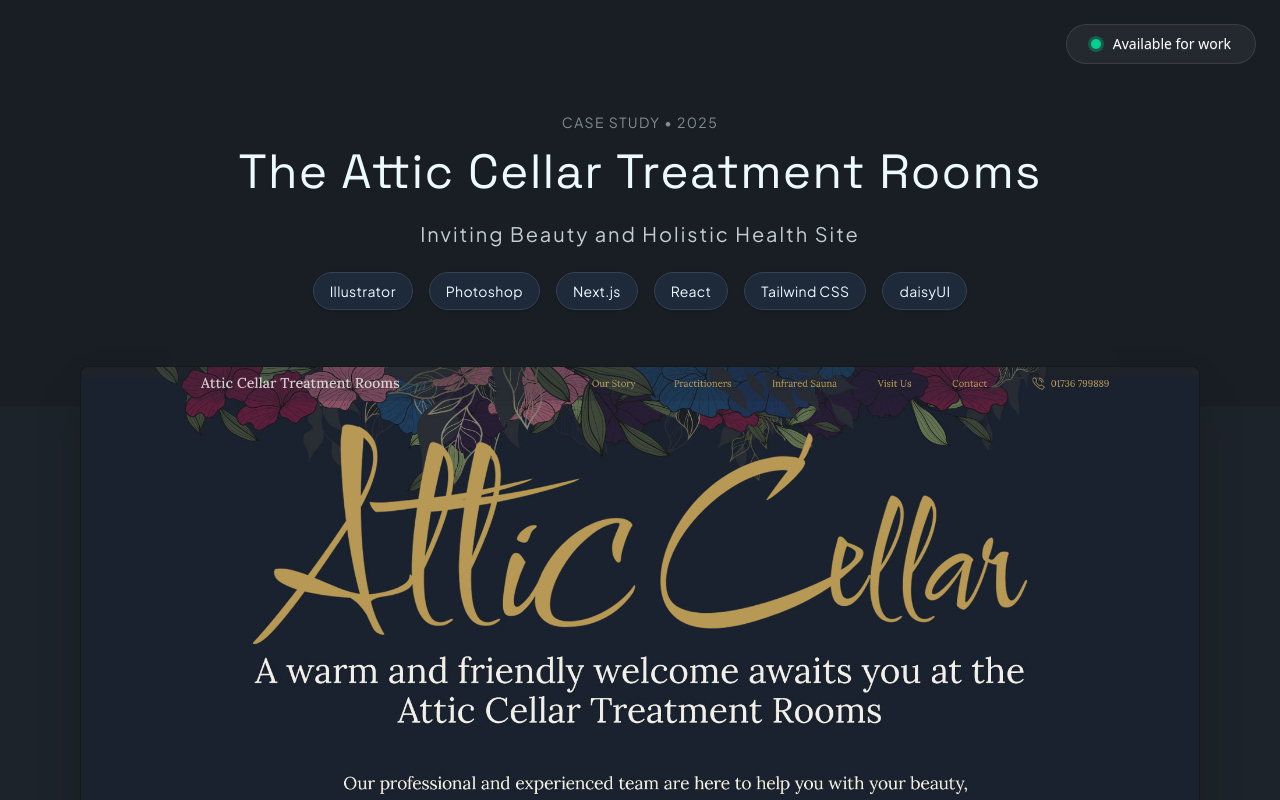
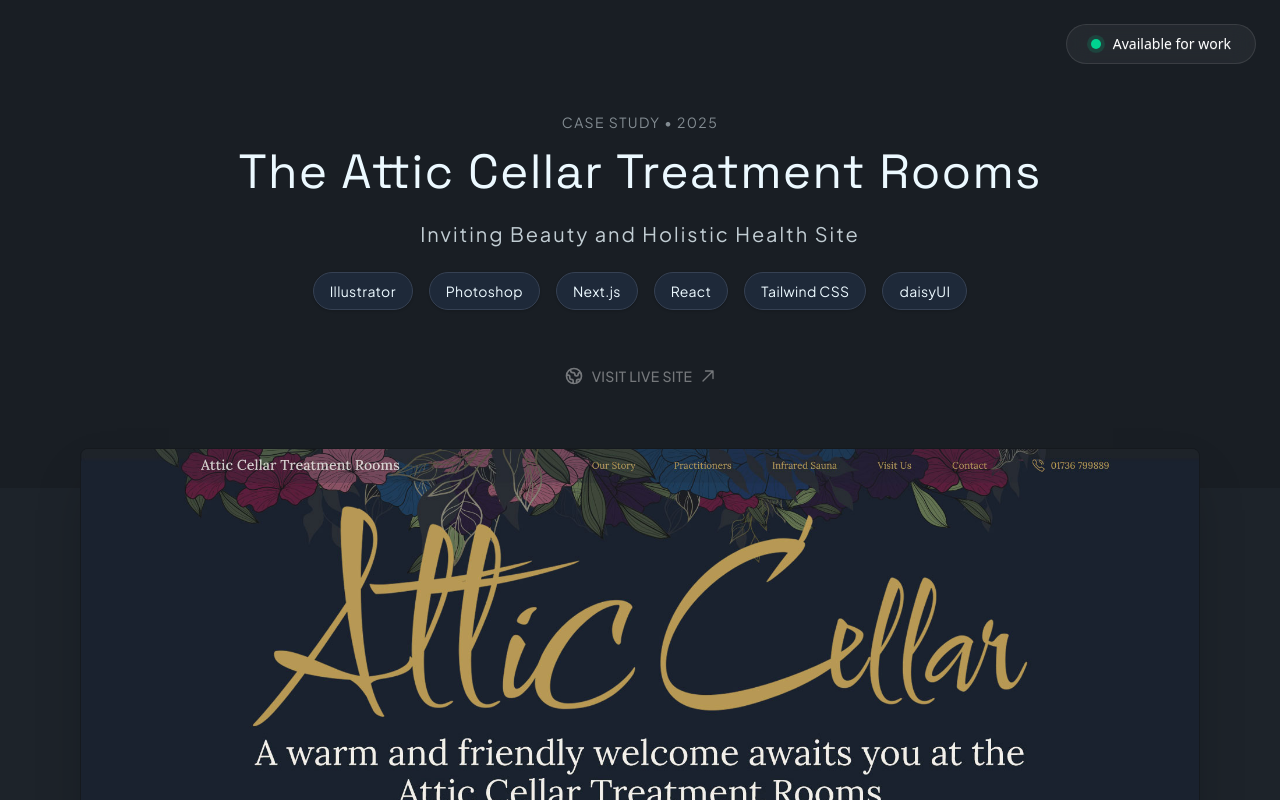
Before and after one commit to dr-rockit/my-portfolio, a Next.js app: page /work/attic-cellar in a window 1280 px wide. Shown: the top 800 px of the page. Built offline with nearby package versions, Linux system fonts and the light colour scheme.

Commit message:
feat: add links to live project sites

```diff
--- a/app/work/[slug]/ClientPage.jsx
+++ b/app/work/[slug]/ClientPage.jsx
@@ -4,7 +4,7 @@ import { useState, useEffect } from "react";
 import { motion } from "motion/react";
 import Image from "next/image";
 import Link from "next/link";
-import { HiArrowUp } from "react-icons/hi";
+import { HiArrowUp, HiOutlineGlobe } from "react-icons/hi";
 
 export default function ClientPage({ project, nextProject }) {
   const [showBackToTop, setShowBackToTop] = useState(false);
@@ -79,6 +79,36 @@ export default function ClientPage({ project, nextProject }) {
                 </div>
               ))}
             </div>
+
+            {project.url && (
+              <div className="mt-8">
+                <a
+                  href={project.url}
+                  target="_blank"
+                  rel="noopener noreferrer"
+                  className="mt-6 inline-flex items-center gap-2 text-sm font-medium tracking-wide text-white/40 transition-colors hover:text-primary hover:underline underline-offset-4"
+                >
+                  <div className="tooltip" data-tip={project.url}>
+                    <HiOutlineGlobe className="w-5 h-5" />
+                  </div>
+                  VISIT LIVE SITE{" "}
+                  <svg
+                    xmlns="http://www.w3.org/2000/svg"
+                    fill="none"
+                    viewBox="0 0 24 24"
+                    strokeWidth={2}
+                    stroke="currentColor"
+                    className="w-4 h-4"
+                  >
+                    <path
+                      strokeLinecap="round"
+                      strokeLinejoin="round"
+                      d="M4.5 19.5l15-15m0 0H8.25m11.25 0v11.25"
+                    />
+                  </svg>
+                </a>
+              </div>
+            )}
           </div>
         </motion.div>
       </div>
--- a/app/work/[slug]/page.jsx
+++ b/app/work/[slug]/page.jsx
@@ -8,6 +8,7 @@ const projects = [
   {
     slug: "freedom2hear",
     title: "Freedom2Hear",
+    url: "https://www.freedom2hear.com",
     tagline: "High-Fidelity Presentation Design & Visual Assets",
     tech: ["Illustrator", "Photoshop"],
     challenge:
@@ -66,6 +67,7 @@ const projects = [
   {
     slug: "attic-cellar",
     title: "The Attic Cellar Treatment Rooms",
+    url: "https://www.theatticcellar.com",
     tagline: "Inviting Beauty and Holistic Health Site",
     tech: [
       "Illustrator",
```
Also changed, not shown: public/images/actr/actr-4.jpg (added), public/images/actr/actr-5.jpg (added).
